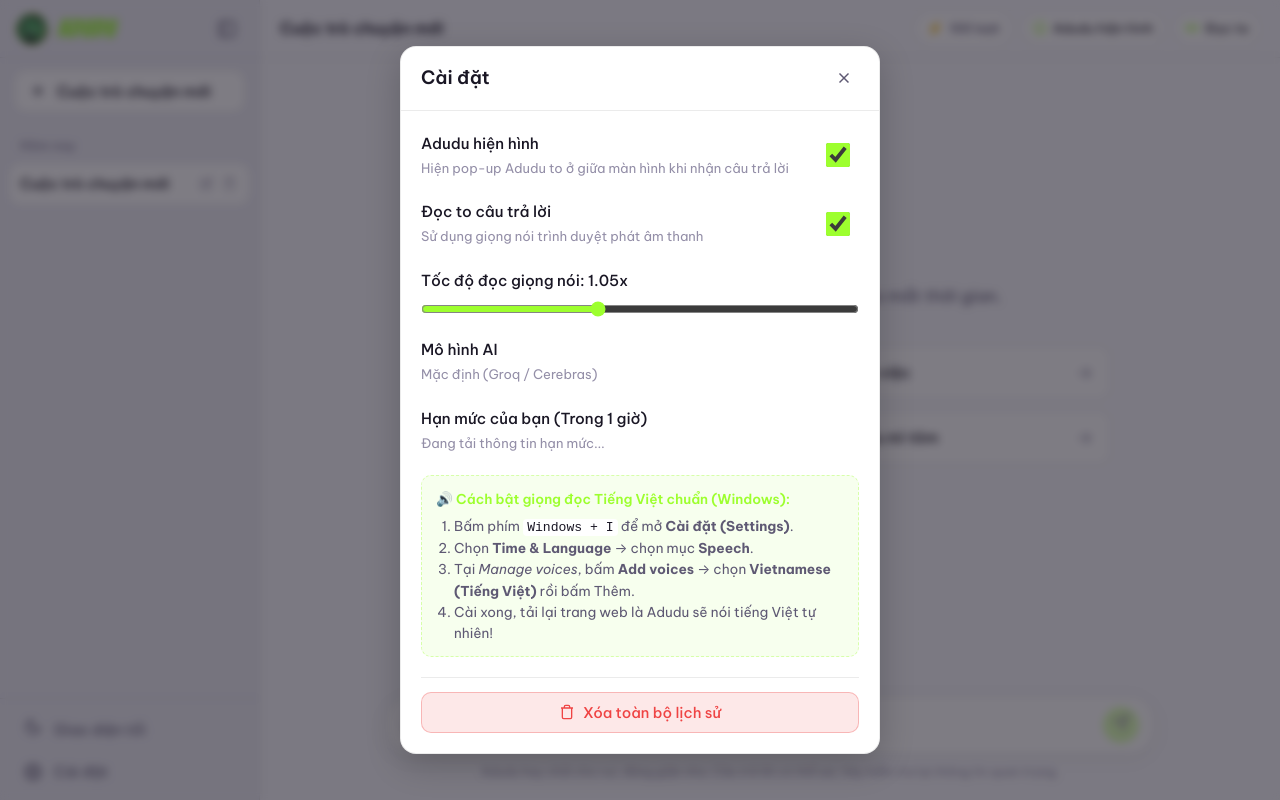
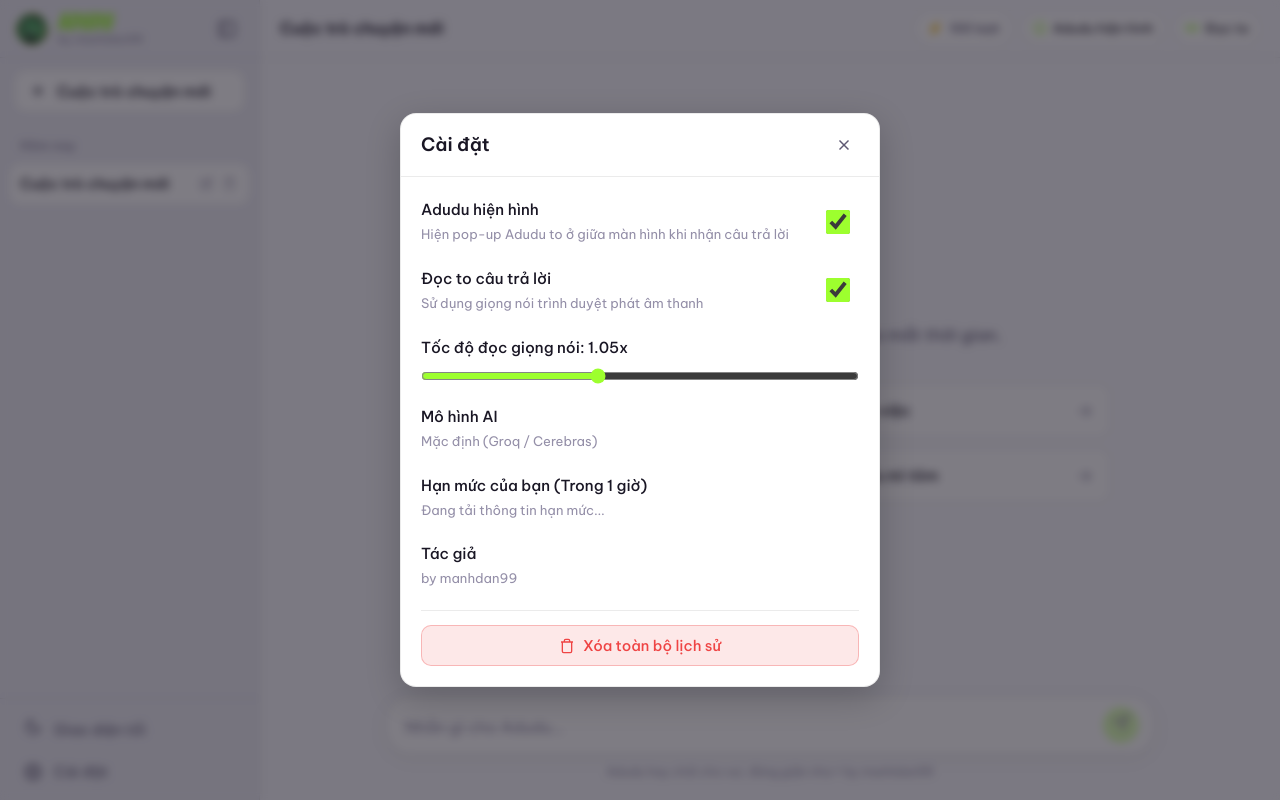
Before and after one commit to manhdan99/adudubot, a website: page public/index.html in a window 1280 px wide. Both pictures are taken after a click on the button "Cài đặt". Drawn offline with Linux system fonts and the light colour scheme; no server answers.

Commit message:
Xoa huong dan giong noi, them brand by manhdan99 va quy tac ton vinh Vua manhdan99

```diff
--- a/public/index.html
+++ b/public/index.html
@@ -22,7 +22,10 @@
       <div class="sidebar-header">
         <div class="brand">
           <img class="brand-avatar" src="assets/adudu.png" alt="Adudu" onerror="this.src='assets/adudu-default.svg'">
-          <span class="brand-name">Adudu</span>
+          <div class="brand-text">
+            <span class="brand-name">Adudu</span>
+            <span class="brand-by">by manhdan99</span>
+          </div>
         </div>
         <button id="btnCloseSidebar" class="btn-icon mobile-only" title="Đóng danh mục" aria-label="Đóng thanh bên">
           <svg width="20" height="20" viewBox="0 0 24 24" fill="none" stroke="currentColor" stroke-width="2"><path d="M18 6L6 18M6 6l12 12"/></svg>
@@ -107,6 +110,7 @@
               <img class="welcome-avatar" src="assets/adudu.png" alt="Adudu" onerror="this.src='assets/adudu-default.svg'">
             </div>
             <h1 class="welcome-title">Adudu</h1>
+            <div class="welcome-by">by manhdan99</div>
             <p class="welcome-greeting">Muốn hỏi gì thì hỏi nhanh lên, đừng làm tao mất thời gian.</p>
 
             <div class="suggestion-grid">
@@ -162,7 +166,7 @@
             </button>
           </form>
           <div class="input-disclaimer">
-            Adudu hay chửi cho vui, đừng giận nha. Câu trả lời có thể sai, hãy kiểm tra lại thông tin quan trọng.
+            Adudu hay chửi cho vui, đừng giận nha • by manhdan99
           </div>
         </div>
       </footer>
@@ -253,14 +257,11 @@
           </div>
         </div>
 
-        <div class="setting-voice-guide">
-          <div class="voice-guide-title">🔊 Cách bật giọng đọc Tiếng Việt chuẩn (Windows):</div>
-          <ol class="voice-guide-steps">
-            <li>Bấm phím <code>Windows + I</code> để mở <strong>Cài đặt (Settings)</strong>.</li>
-            <li>Chọn <strong>Time & Language</strong> → chọn mục <strong>Speech</strong>.</li>
-            <li>Tại <em>Manage voices</em>, bấm <strong>Add voices</strong> → chọn <strong>Vietnamese (Tiếng Việt)</strong> rồi bấm Thêm.</li>
-            <li>Cài xong, tải lại trang web là Adudu sẽ nói tiếng Việt tự nhiên!</li>
-          </ol>
+        <div class="setting-item">
+          <div class="setting-text">
+            <div class="setting-name">Tác giả</div>
+            <div class="setting-hint">by manhdan99</div>
+          </div>
         </div>
 
         <div class="setting-danger-zone">
--- a/public/style.css
+++ b/public/style.css
@@ -132,12 +132,25 @@
   border: 1.5px solid var(--accent);
 }
 
+.brand-text {
+  display: flex;
+  flex-direction: column;
+  line-height: 1.1;
+}
+
 .brand-name {
   font-family: var(--font-logo);
-  font-size: 1.55rem;
+  font-size: 1.45rem;
   letter-spacing: 1px;
   color: var(--accent);
   line-height: 1;
+}
+
+.brand-by {
+  font-size: 0.68rem;
+  color: var(--text-subtle);
+  font-weight: 500;
+  letter-spacing: 0.4px;
 }
 
 .sidebar-action {
@@ -447,7 +460,20 @@
   font-size: 2.2rem;
   letter-spacing: 1px;
   color: var(--accent);
-  margin-bottom: 6px;
+  margin-bottom: 4px;
+}
+
+.welcome-by {
+  font-size: 0.78rem;
+  font-weight: 500;
+  color: var(--accent);
+  background-color: rgba(157, 255, 46, 0.08);
+  border: 1px solid rgba(157, 255, 46, 0.22);
+  padding: 2px 10px;
+  border-radius: 12px;
+  margin-bottom: 14px;
+  display: inline-block;
+  letter-spacing: 0.5px;
 }
 
 .welcome-greeting {
@@ -1021,34 +1047,6 @@
   cursor: pointer;
 }
 
-.setting-voice-guide {
-  background-color: rgba(157, 255, 46, 0.08);
-  border: 1px dashed rgba(157, 255, 46, 0.35);
-  border-radius: 10px;
-  padding: 12px 14px;
-  font-size: 0.85rem;
-}
-
-.voice-guide-title {
-  font-weight: 600;
-  color: var(--accent);
-  margin-bottom: 6px;
-}
-
-.voice-guide-steps {
-  padding-left: 18px;
-  color: var(--text-muted);
-  line-height: 1.55;
-}
-
-.voice-guide-steps code {
-  background-color: var(--bg-card);
-  padding: 1px 4px;
-  border-radius: 4px;
-  font-size: 0.82rem;
-  color: var(--text-main);
-}
-
 .setting-danger-zone {
   padding-top: 14px;
   border-top: 1px solid var(--border-color);
```
Also changed, not shown: server.js (+5 -3 lines).
